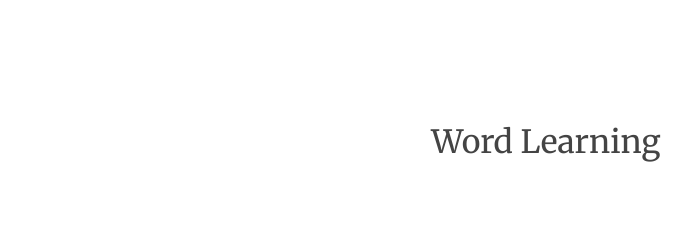
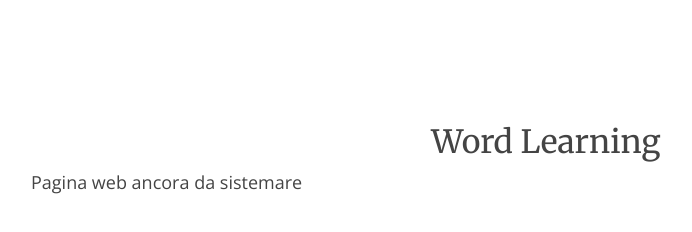
Before and after one commit to MatteoPalmieri/word_learning, a plain HTML site: page index.html in a window 1280 px wide. Shown: the whole page, without its empty margins (94-786 px from the left). Drawn offline with nearby package versions, Linux system fonts and the light colour scheme.

Commit message:
Update index.html

```diff
--- a/index.html
+++ b/index.html
@@ -11,6 +11,7 @@
   </head>
   <body>
     <h1 class="text-center">Word Learning</h1>
+    <p>Pagina web ancora da sistemare</p>
 
     <!-- le cose che iniziano con <script devono andare prima della fine di <body> (servono per dare interattività alle pagine)-->
     <!-- jQuery (necessary for Bootstrap's JavaScript plugins) -->
```
